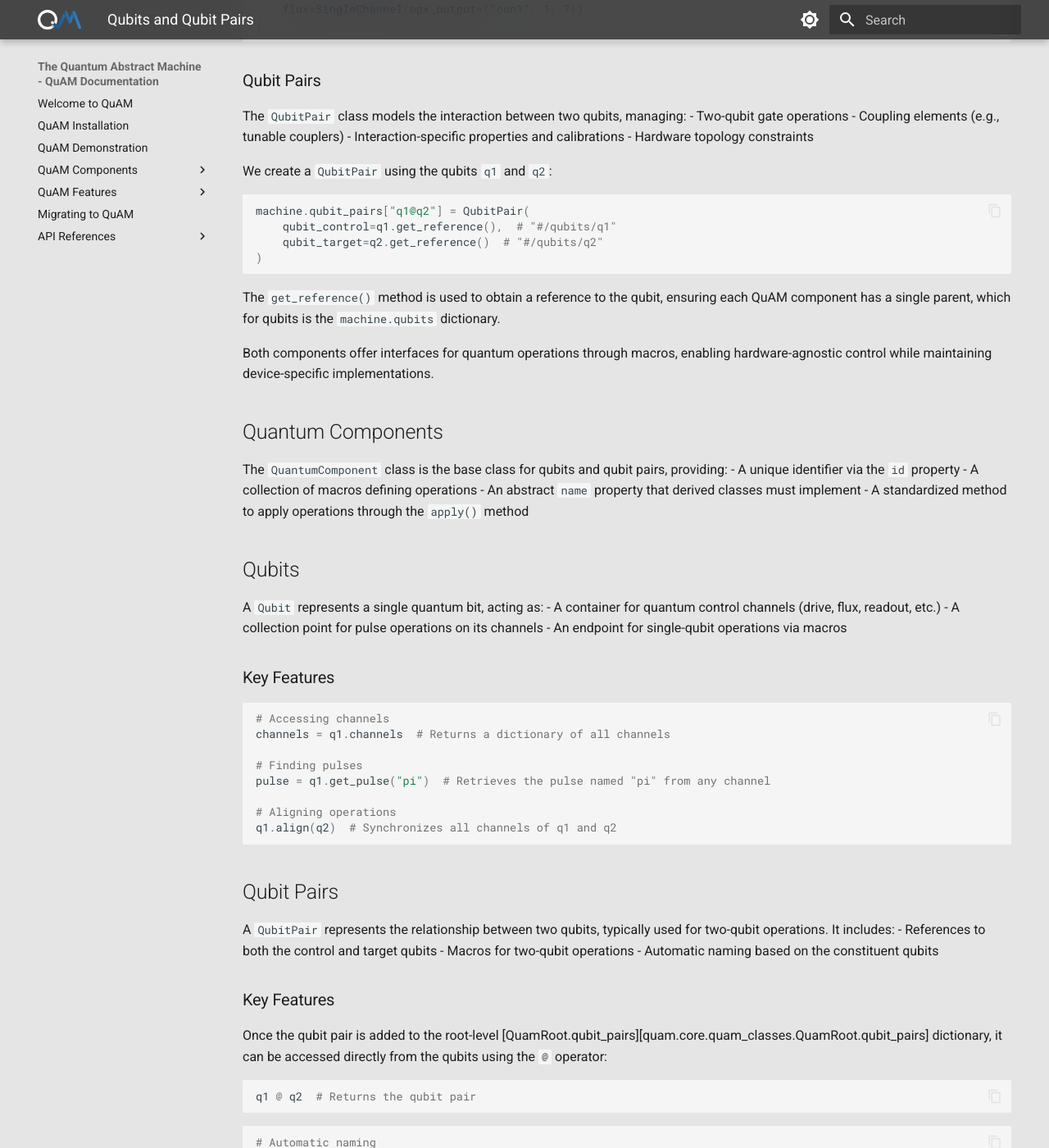
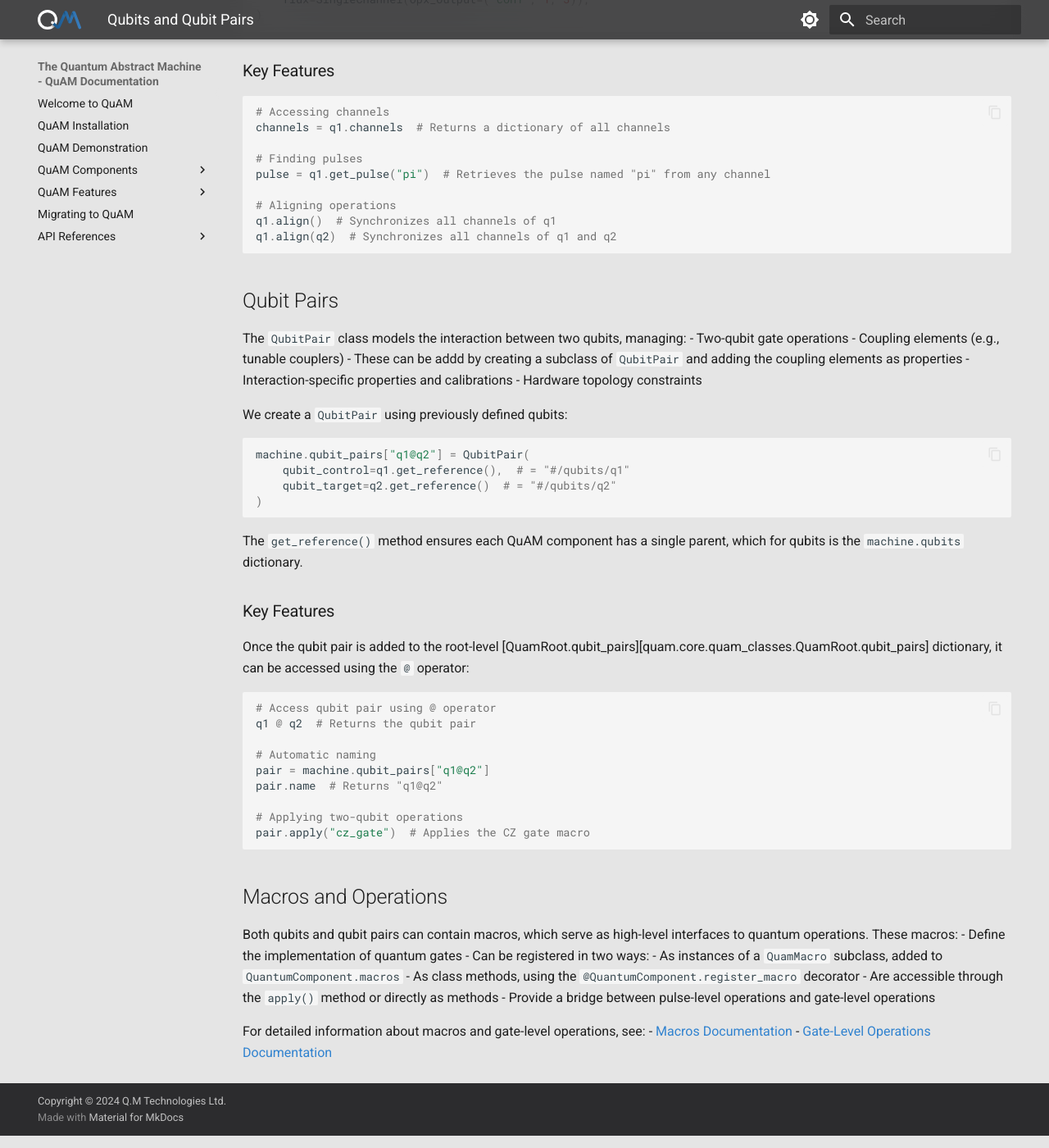
Before and after one commit to qua-platform/quam, an MkDocs documentation site: the page built from docs/components/qubits-and-qubit-pairs.md, in a window 1280 px wide and 1400 px high, scrolled down 1000 px. Shown: the whole window at 82% size. Built offline with MkDocs 1.6.1 and Material for MkDocs 9.7.7, drawn with Linux system fonts in a browser that asks for light colours; some of the changed text lies outside the part shown.

Commit message:
improve documentation on qubits and qubit pairs

````diff
--- a/docs/components/qubits-and-qubit-pairs.md
+++ b/docs/components/qubits-and-qubit-pairs.md
@@ -3,14 +3,21 @@
 ## Overview
 Qubits and qubit pairs are essential components in quantum processing units (QPUs), implemented as subclasses of `QuantumComponent`.
 
-### Qubits
+## Quantum Components
+The `QuantumComponent` class is the base class for qubits and qubit pairs, providing:
+- A unique identifier via the `id` property
+- A collection of macros defining operations
+- An abstract `name` property that derived classes must implement
+- A standardized method to apply operations through the `apply()` method
+
+## Qubits
 The `Qubit` class models a physical qubit on the QPU, encapsulating:
 - Qubit-specific attributes (e.g., frequency)
 - Quantum control channels (drive, flux, readout)
 - Single-qubit gate operations
 - Hardware-specific logic and calibration data
 
-The `Qubit` class is typically subclassed to add channels and other qubit-specific information as properties. In this example, we define a `Transmon` class, a subclass of `Qubit`, with specific channels:
+The `Qubit` class is typically subclassed to add channels and other qubit-specific information as properties. Here's an example using a `Transmon` class:
 
 ```python
 from quam.components import BasicQuam, Qubit, IQChannel, SingleChannel
@@ -22,65 +29,18 @@
     flux: SingleChannel
 
 machine = BasicQuam()
-```
 
-We create two qubit instances, `q1` and `q2`, as follows:
-
-```python
 q1 = machine.qubits["q1"] = Transmon(
     drive=IQChannel(
         opx_output_I=("con1", 1, 1),
         opx_output_Q=("con1", 1, 2),
-        frequency_converter_up=None),
+        frequency_converter_up=None  # Frequency converter not needed for this example
+    ),
     flux=SingleChannel(opx_output=("con1", 1, 3)),
-)
-
-q2 = machine.qubits["q2"] = Transmon(
-    drive=IQChannel(
-        opx_output_I=("con1", 1, 5),
-        opx_output_Q=("con1", 1, 6),
-        frequency_converter_up=None),
-    flux=SingleChannel(opx_output=("con1", 1, 7)),
 )
 ```
 
-### Qubit Pairs
-The `QubitPair` class models the interaction between two qubits, managing:
-- Two-qubit gate operations
-- Coupling elements (e.g., tunable couplers)
-- Interaction-specific properties and calibrations
-- Hardware topology constraints
-
-We create a `QubitPair` using the qubits `q1` and `q2`:
-
-```python
-machine.qubit_pairs["q1@q2"] = QubitPair(
-    qubit_control=q1.get_reference(),  # "#/qubits/q1"
-    qubit_target=q2.get_reference()  # "#/qubits/q2"
-)
-```
-
-The `get_reference()` method is used to obtain a reference to the qubit, ensuring each QuAM component has a single parent, which for qubits is the `machine.qubits` dictionary.
-
-Both components offer interfaces for quantum operations through macros, enabling hardware-agnostic control while maintaining device-specific implementations.
-
-## Quantum Components
-The `QuantumComponent` class is the base class for qubits and qubit pairs, providing:
-- A unique identifier via the `id` property
-- A collection of macros defining operations
-- An abstract `name` property that derived classes must implement
-- A standardized method to apply operations through the `apply()` method
-
-## Qubits
-A `Qubit` represents a single quantum bit, acting as:
-- A container for quantum control channels (drive, flux, readout, etc.)
-- A collection point for pulse operations on its channels
-- An endpoint for single-qubit operations via macros
-
-
-
 ### Key Features
-
 ```python
 # Accessing channels
 channels = q1.channels  # Returns a dictionary of all channels
@@ -89,44 +49,53 @@
 pulse = q1.get_pulse("pi")  # Retrieves the pulse named "pi" from any channel
 
 # Aligning operations
+q1.align()  # Synchronizes all channels of q1
 q1.align(q2)  # Synchronizes all channels of q1 and q2
 ```
 
 ## Qubit Pairs
-A `QubitPair` represents the relationship between two qubits, typically used for two-qubit operations. It includes:
-- References to both the control and target qubits
-- Macros for two-qubit operations
-- Automatic naming based on the constituent qubits
+The `QubitPair` class models the interaction between two qubits, managing:
+- Two-qubit gate operations
+- Coupling elements (e.g., tunable couplers)
+    - These can be addd by creating a subclass of `QubitPair` and adding the coupling elements as properties
+- Interaction-specific properties and calibrations
+- Hardware topology constraints
+
+We create a `QubitPair` using previously defined qubits:
+
+```python
+machine.qubit_pairs["q1@q2"] = QubitPair(
+    qubit_control=q1.get_reference(),  # = "#/qubits/q1"
+    qubit_target=q2.get_reference()  # = "#/qubits/q2"
+)
+```
+
+The `get_reference()` method ensures each QuAM component has a single parent, which for qubits is the `machine.qubits` dictionary.
 
 ### Key Features
-
-Once the qubit pair is added to the root-level [QuamRoot.qubit_pairs][quam.core.quam_classes.QuamRoot.qubit_pairs] dictionary, it can be accessed directly from the qubits using the `@` operator:
+Once the qubit pair is added to the root-level [QuamRoot.qubit_pairs][quam.core.quam_classes.QuamRoot.qubit_pairs] dictionary, it can be accessed using the `@` operator:
 
 ```python
+# Access qubit pair using @ operator
 q1 @ q2  # Returns the qubit pair
-```
-```python
+
 # Automatic naming
 pair = machine.qubit_pairs["q1@q2"]
 pair.name  # Returns "q1@q2"
-
-# Accessing qubits
-pair.qubit_control, pair.qubit_target  # Returns the control and target qubits
 
 # Applying two-qubit operations
 pair.apply("cz_gate")  # Applies the CZ gate macro
 ```
 
-
 ## Macros and Operations
 Both qubits and qubit pairs can contain macros, which serve as high-level interfaces to quantum operations. These macros:
 - Define the implementation of quantum gates
-- Can be registered using the `@QuantumComponent.register_macro` decorator
+- Can be registered in two ways:
+  - As instances of a `QuamMacro` subclass, added to `QuantumComponent.macros`
+  - As class methods, using the `@QuantumComponent.register_macro` decorator
 - Are accessible through the `apply()` method or directly as methods
-- Provide a bridge between the hardware configuration and gate-level operations
+- Provide a bridge between pulse-level operations and gate-level operations
 
 For detailed information about macros and gate-level operations, see:
 - [Macros Documentation](./macros.md)
 - [Gate-Level Operations Documentation](./operations.md)
-
-This documentation provides a high-level overview of the qubit and qubit pair functionality while referencing the macro and gate-level operations that will be detailed in other documentation pages.
````
Also changed, not shown: docs/examples/Qubit operations.ipynb (deleted).
